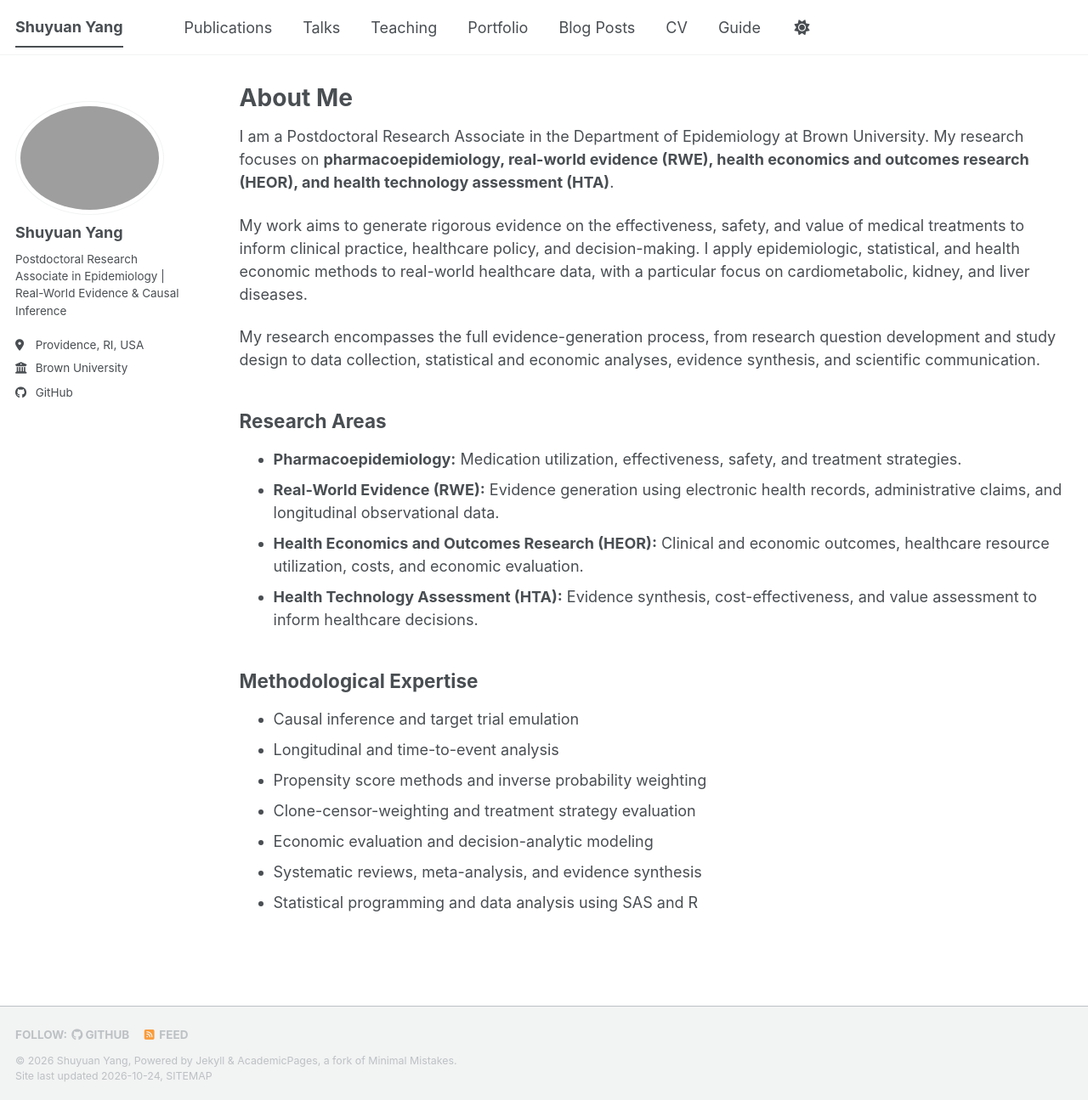
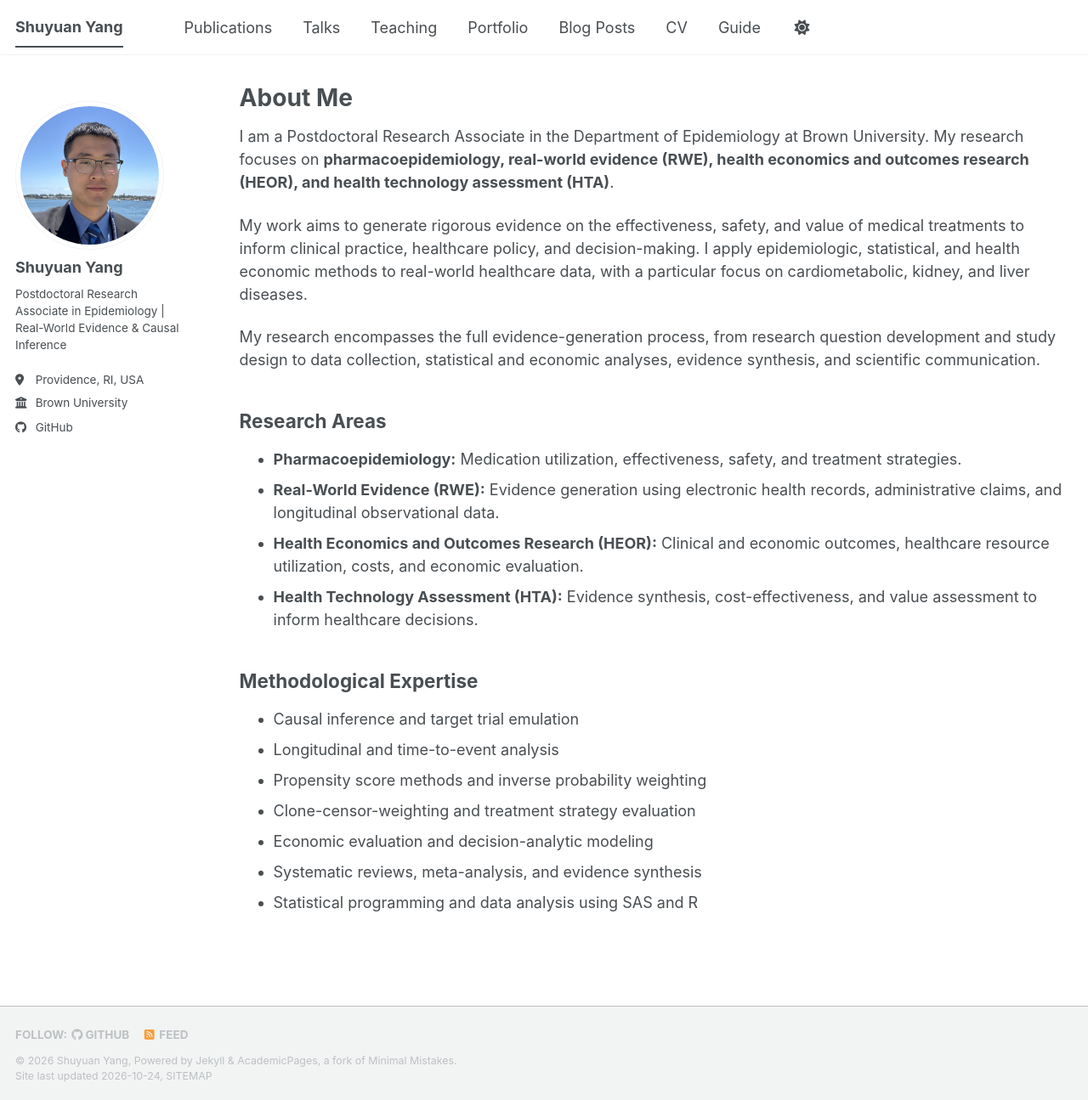
Before and after one commit to yang-shuyuan/yang-shuyuan.github.io, a Jekyll site: the page built from _pages/about.md, in a window 1280 px wide and 1295 px high. Shown: the whole window at 85% size. Built offline with Jekyll 4.4.1, drawn with Linux system fonts in a browser that asks for light colours; a style sheet for code colours, icons or effects is not loaded.

Commit message:
Update _config.yml

```diff
--- a/_config.yml
+++ b/_config.yml
@@ -23,7 +23,7 @@ repository               : "yang-shuyuan/yang-shuyuan.github.io"
 #               Additional customization can be done by editing /_includes/author-profile.html
 author:
   # Biographic information
-  avatar           : # Add a profile photo filename here after uploading it to /images/
+  avatar           : "profile.jpg"
   name             : "Shuyuan Yang"
   pronouns         : # example: "she/her"
   bio              : "Postdoctoral Research Associate in Epidemiology | Real-World Evidence & Causal Inference"
```
